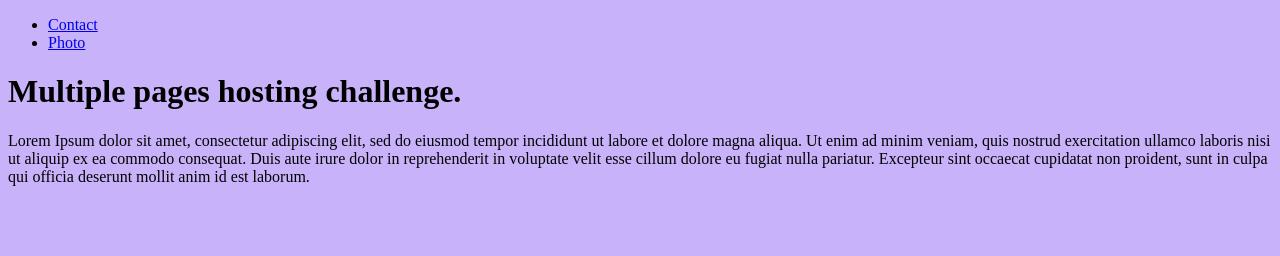
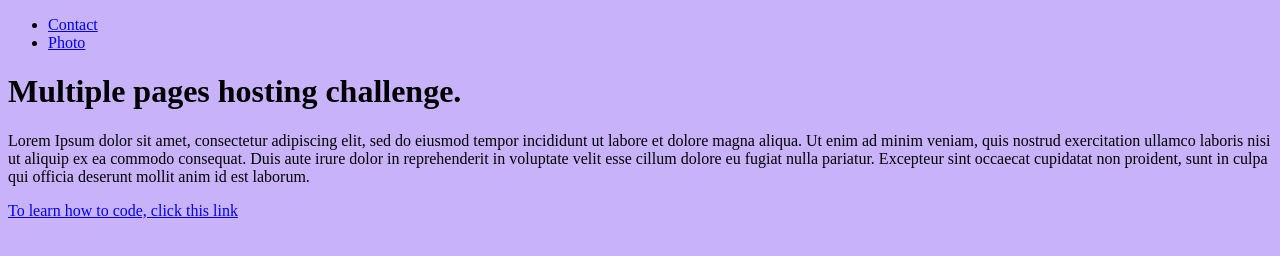
Before and after one commit to Peace-Peggy/Croissant, a plain HTML site: page index.html in a window 1280 px wide. Drawn offline with Linux system fonts and the light colour scheme.

Commit message:
Added external link

```diff
--- a/index.html
+++ b/index.html
@@ -25,5 +25,8 @@
     occaecat cupidatat non proident, sunt in culpa qui officia
     deserunt mollit anim id est laborum.
 </p>
+<div>
+  <a href="https://www.shecodes.io" title="SheCodes">To learn how to code, click this link</a>
+</div>
 </body>
-</html>
+</html
```
